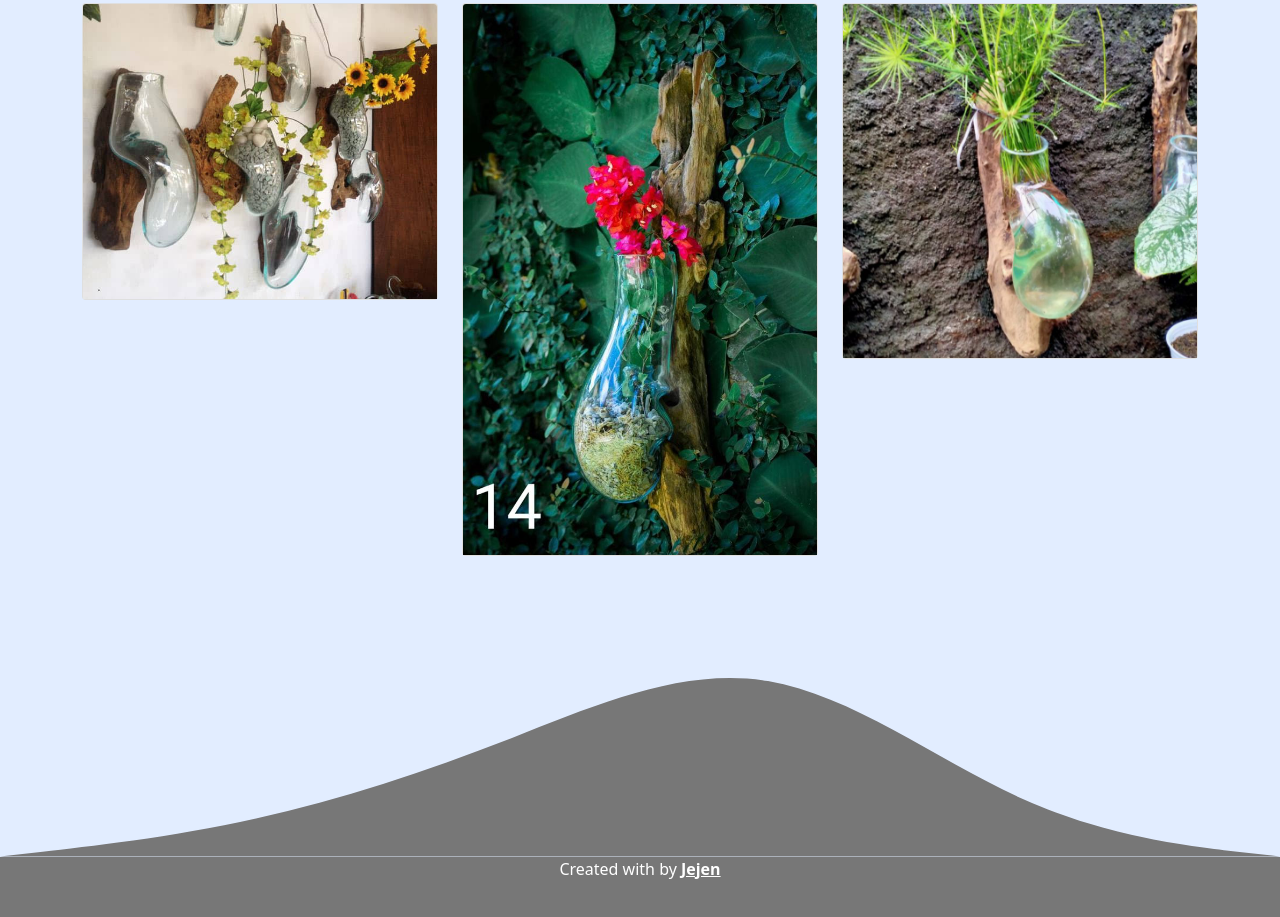
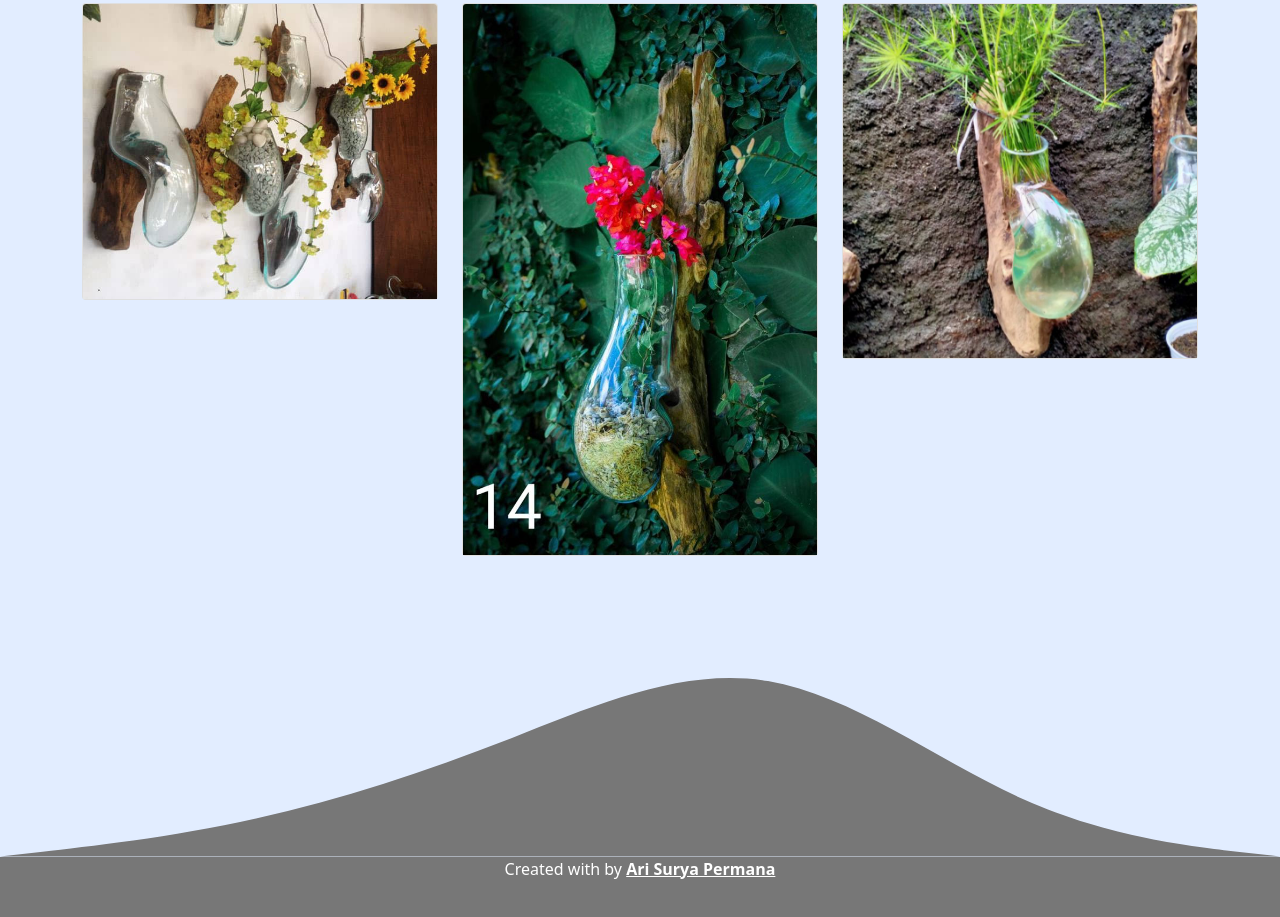
Before and after one commit to jejenadr/cupang, a plain HTML site: page type6/index.html in a window 1280 px wide. Shown: the part 610-1527 px from the top of the page. Drawn offline with nearby package versions, Linux system fonts and the light colour scheme.

Commit message:
Update index.html

```diff
--- a/type6/index.html
+++ b/type6/index.html
@@ -76,7 +76,7 @@
 <!-- akhir projects -->
 <!-- footer -->
 <footer class="text-white text-center pb-5">
-  <p>Created with <i class="bi bi-bookmark-heart text-white"></i> by <a href="https://www.instagram.com/jejen_adr/" class="text-white fw-bold" target="blank">Jejen</a></p>
+  <p>Created with <i class="bi bi-bookmark-heart text-white"></i> by <a href="https://www.instagram.com/ari_surya_permana/" class="text-white fw-bold" target="blank">Ari Surya Permana</a></p>
 </footer>
     <script src="https://cdn.jsdelivr.net/npm/bootstrap@5.0.1/dist/js/bootstrap.bundle.min.js" integrity="sha384-gtEjrD/SeCtmISkJkNUaaKMoLD0//ElJ19smozuHV6z3Iehds+3Ulb9Bn9Plx0x4" crossorigin="anonymous">
     </script>
```
